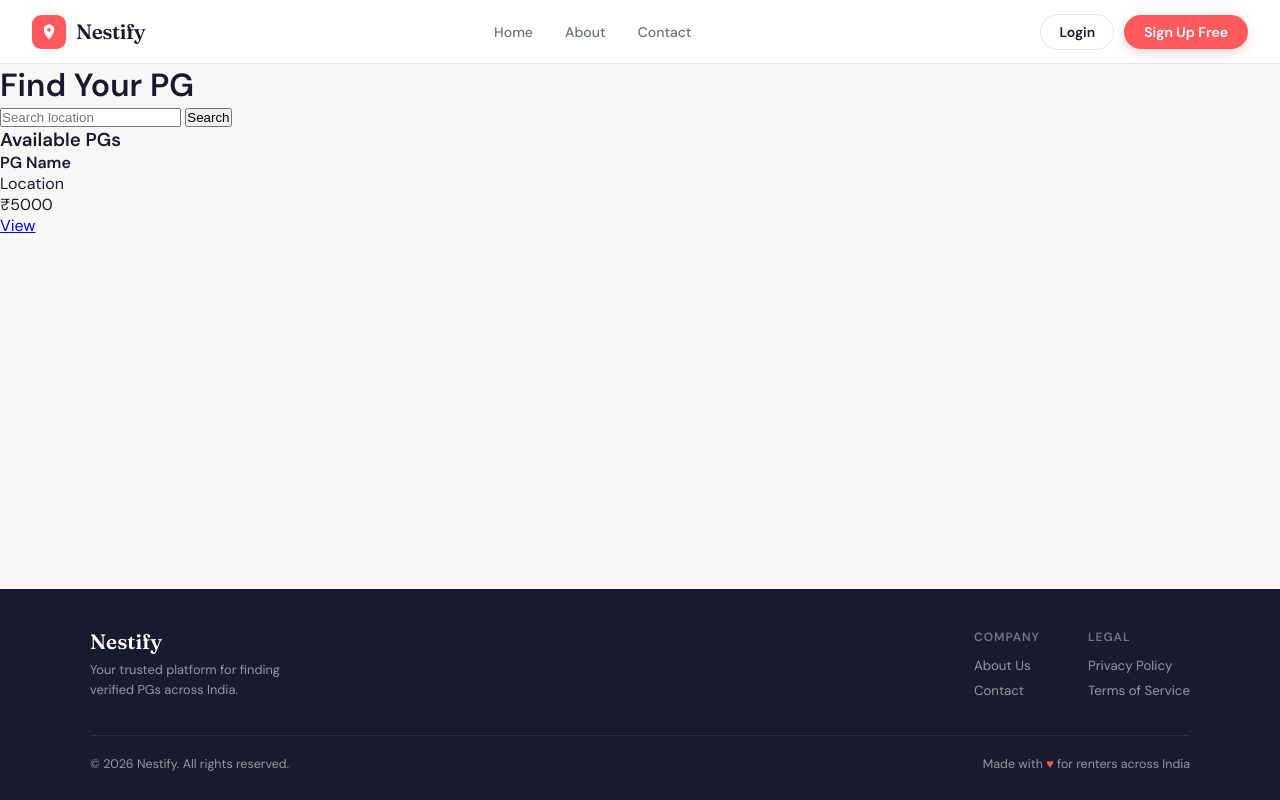
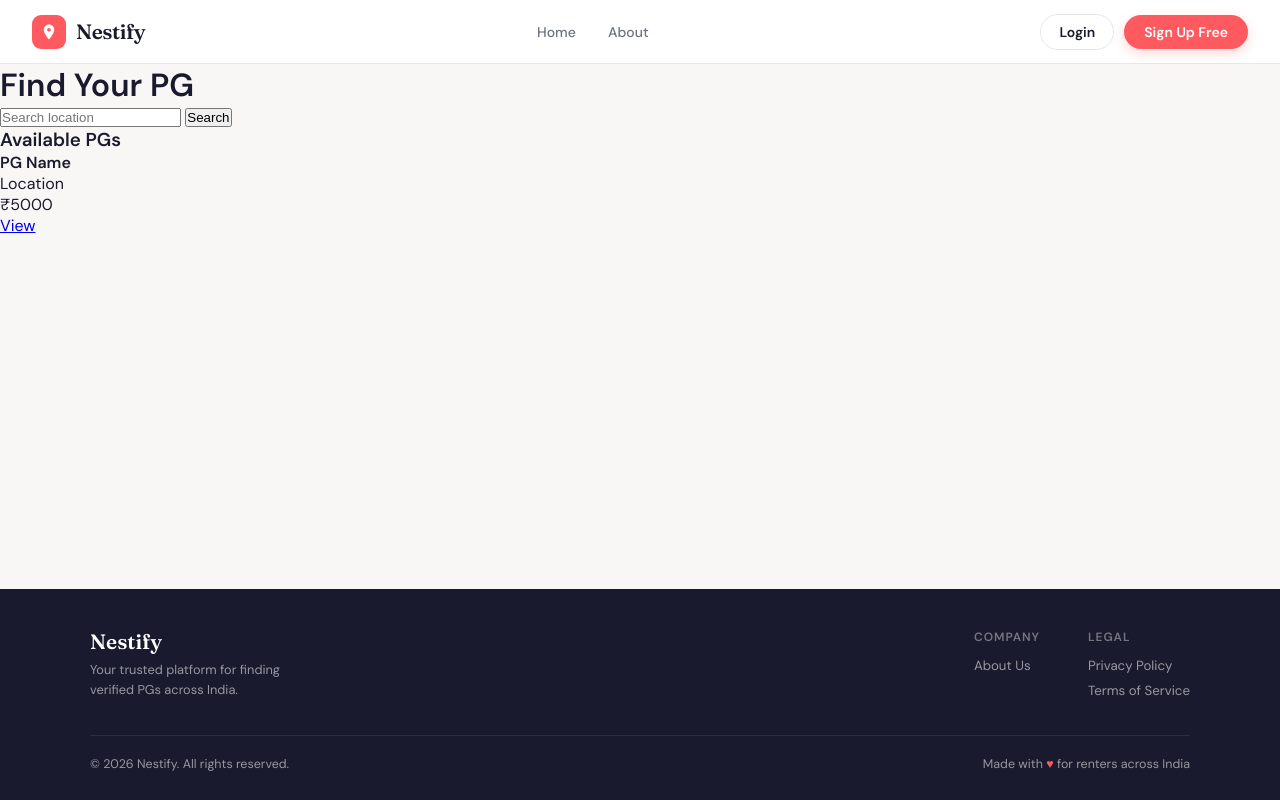
Before and after one commit to Akshatswami610/Nestify, a Django app: page / in a window 1280 px wide. Run offline with Django 5.2, Linux system fonts and the light colour scheme.

Commit message:
Update base.html

```diff
--- a/templates/base.html
+++ b/templates/base.html
@@ -224,7 +224,6 @@
   <div class="nav-links">
     <a href="/">Home</a>
     <a href="/about/">About</a>
-    <a href="/contact/">Contact</a>
   </div>
 
   <div class="nav-actions">
@@ -241,7 +240,6 @@
 <div class="mobile-menu" id="mobileMenu">
   <a href="/">Home</a>
   <a href="/about/">About</a>
-  <a href="/contact/">Contact</a>
   <a href="/login/">Login</a>
   <a href="/signup/" class="mob-cta">Sign Up Free →</a>
 </div>
@@ -263,7 +261,6 @@
       <div class="footer-col">
         <h4>Company</h4>
         <a href="/about/">About Us</a>
-        <a href="/contact/">Contact</a>
       </div>
       <div class="footer-col">
         <h4>Legal</h4>
```
